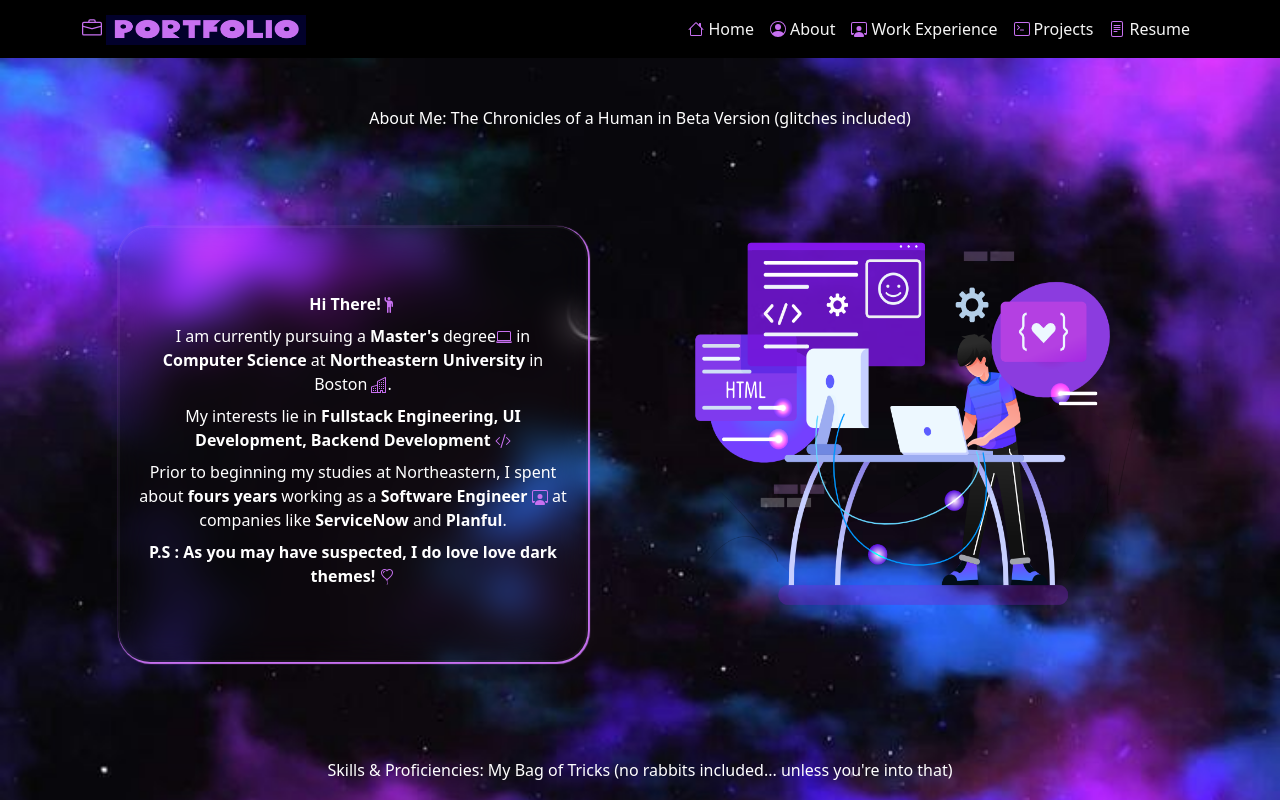
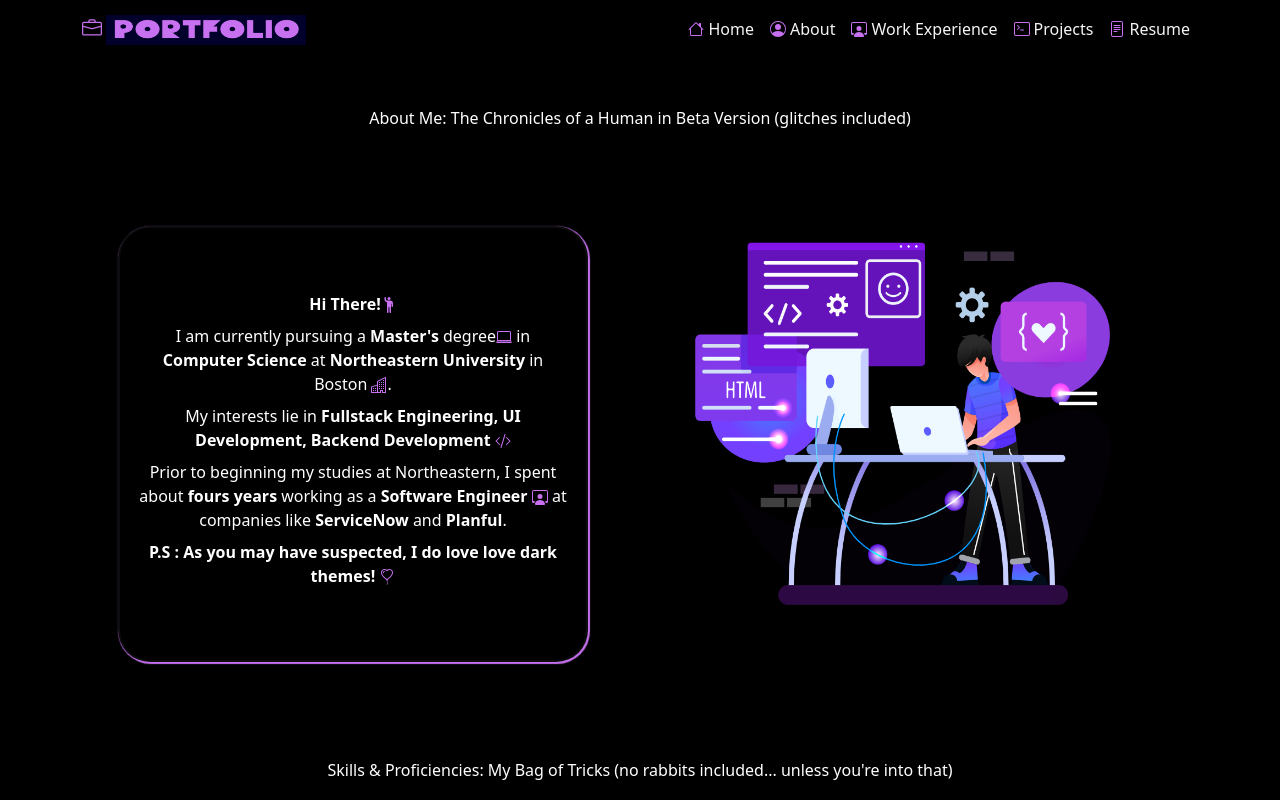
Before and after one commit to vanshita-tilwani/react-portfolio-template, a React (Create React App) app: page /about in a window 1280 px wide. Shown: the top 800 px of the page. Built offline with nearby package versions, Linux system fonts and the light colour scheme.

Commit message:
updating the background css

```diff
--- a/src/main.css
+++ b/src/main.css
@@ -1,5 +1,5 @@
 .main-background {
-    background-image: url('./assets/background.jpeg');
+    background-color: black;
     background-size: cover;
     background-position: center;
     width: 100vw !important;
```
